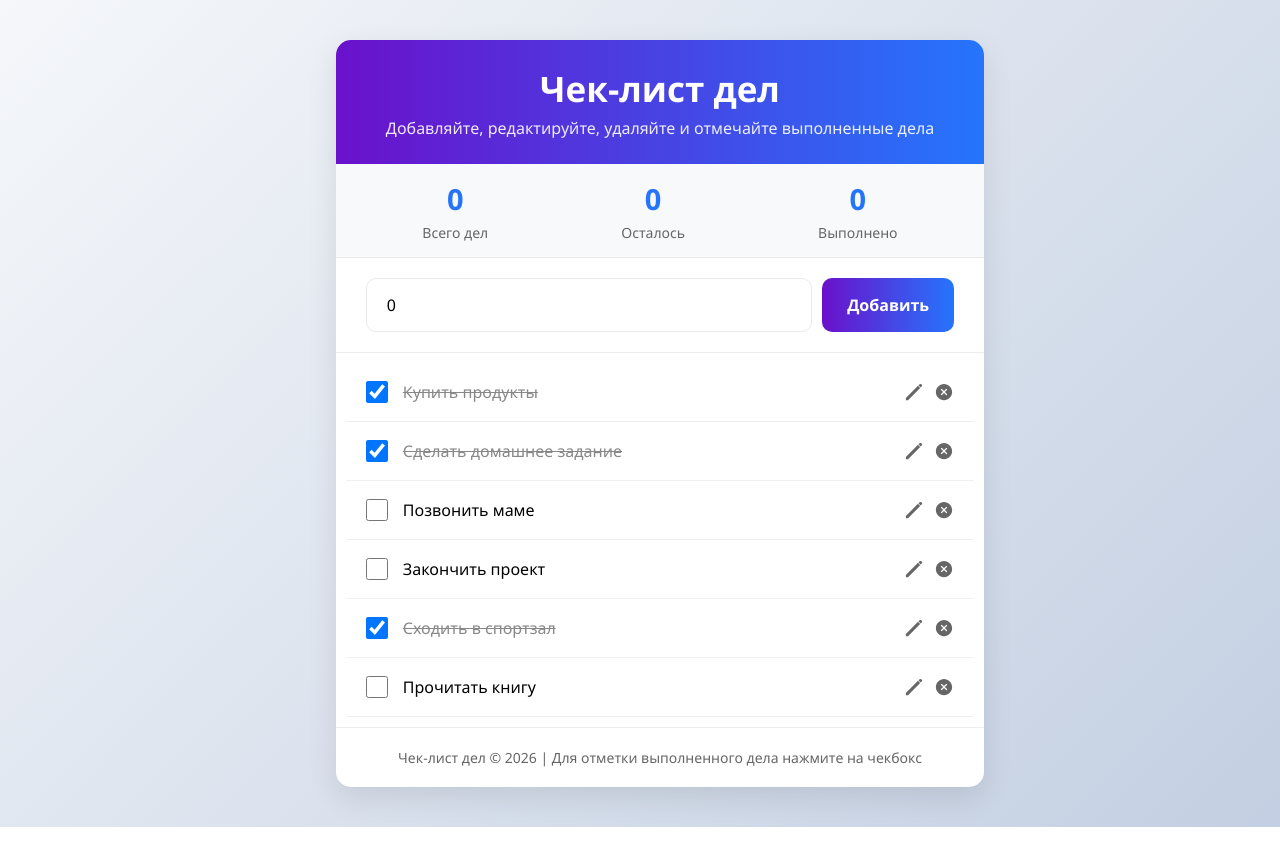
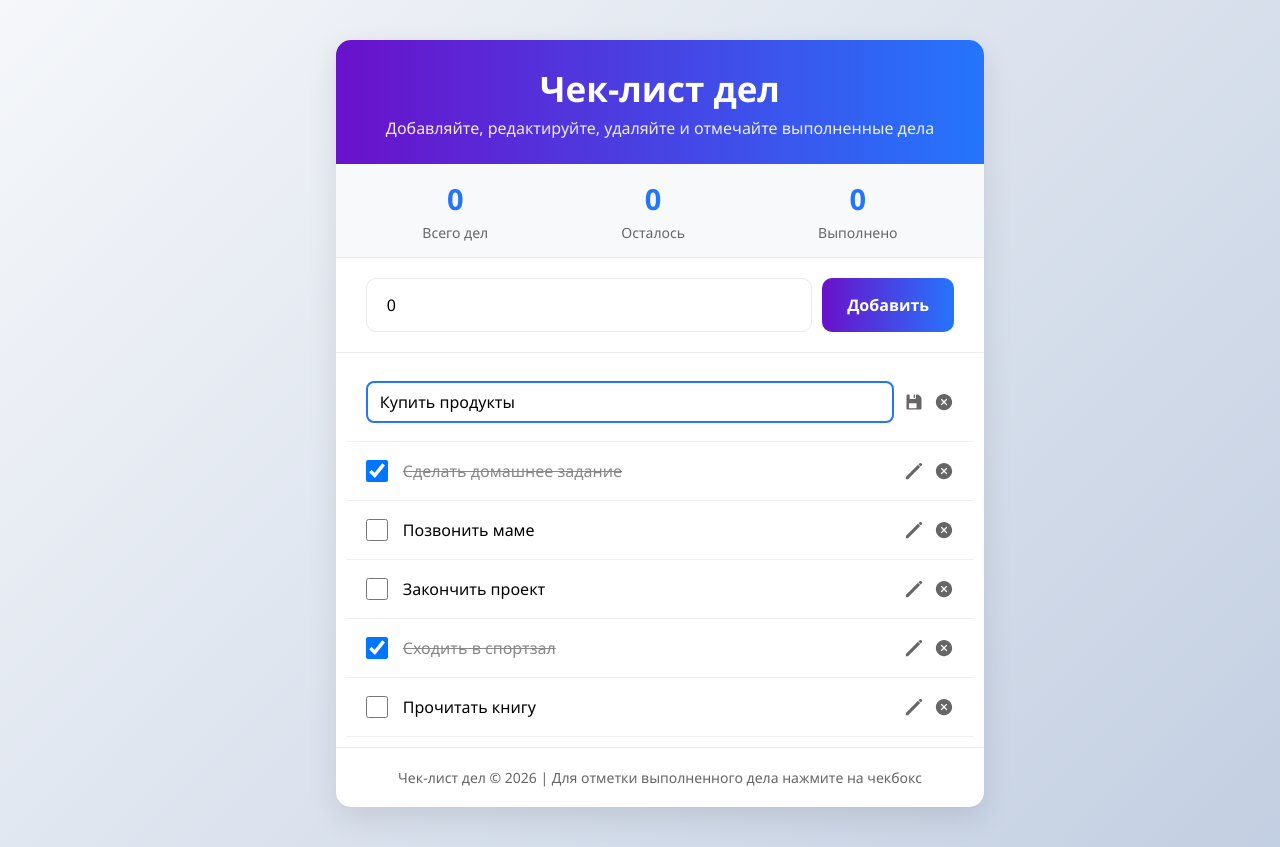
Before and after one commit to ComShep/checklist-v2, a React (Vite) app: page / in a window 1280 px wide. Both pictures are taken after a click on the icon 914 px from the left and 392 px from the top of the page. Built offline with nearby package versions, Linux system fonts and the light colour scheme.

Commit message:
add edit, delete, done logic

```diff
--- a/src/components/todoItem/Task.module.css
+++ b/src/components/todoItem/Task.module.css
@@ -23,7 +23,7 @@
 	display: none;
 }
 
-.todo-item-input {
+.input {
 	flex: 1;
 	padding: 8px 12px;
 	border: 2px solid #2575fc;
@@ -43,6 +43,15 @@
 	font-size: 20px;
 	color: #666;
 	transition: color 0.3s ease;
+
+	background: none;
+  border: none;
+  padding: 0;
+  margin: 0;
+  cursor: pointer;
+  display: inline-flex;
+  align-items: center;
+  justify-content: center;
 }
 
 .button:hover{
@@ -53,3 +62,8 @@
 	text-decoration: line-through;
 	color: #888;
 }
+
+.button:disabled {
+    opacity: 0.5;
+    cursor: not-allowed;
+}
--- a/src/components/todoItem/Task.tsx
+++ b/src/components/todoItem/Task.tsx
@@ -1,49 +1,90 @@
 import { IoPencilSharp } from "react-icons/io5";
 import { IoIosCloseCircle } from "react-icons/io";
 import { IoIosSave } from "react-icons/io";
-import { useState } from "react";
+import { useState, type ChangeEvent } from "react";
 import styles from './Task.module.css'
 import type { TaskItem } from "../../types/types";
+import clsx from "clsx";
 
 type Props = {
 	task: TaskItem
+	onEdit: (id: string, text: string) => void
+	onCheck: (id: string) => void
+	onDelete: (id: string) => void
 }
 
+export const Task = ({ task, onEdit, onCheck, onDelete }: Props) => {
+	const [isEdit, setIsEdit] = useState<boolean>(false);
+	const [inputValue, setInputValue] = useState<string>(task.text)
 
-export const Task = ({task}: Props) => {
-	const [isEdit, setIsEdit] = useState(false);
-	const [inputValue, setInputValue] = useState(null)
+	const handleInputChange = (event: ChangeEvent<HTMLInputElement>) => {
+		setInputValue(event.target.value)
+	}
+
+	const editItem = () => {
+		setIsEdit(true)
+	}
+
+	const saveItem = () => {
+		onEdit(task.id, inputValue)
+		setIsEdit(false)
+	}
+
+	const checkItem = () => {
+		onCheck(task.id)
+	}
+
+	const deleteItem = () => {
+		onDelete(task.id)
+	}
+
+	const checkbox = clsx({
+		[styles.checkbox]: true,
+		[styles.none]: isEdit
+	})
+
+	const text = clsx({
+		[styles.done]: task.done,
+		[styles.none]: isEdit
+	})
+
+	const input = clsx({
+		[styles.input]: true,
+		[styles.none]: !isEdit
+	})
 
 	return (
 		<div className={styles.item}>
 			<input
-				// `todo-item-checkbox ${this.state.isEdit && 'none'}`
-					className={styles.checkbox}
+				className={checkbox}
 				type="checkbox"
 				checked={task.done}
-					onChange={() => {}}
+				onChange={checkItem}
 			/>
 			<span
-					className={task.done ? styles.done : ''}
+				className={text}
 			>{task.text}</span>
-				{/* <input
-					className={`todo-item-input ${!this.state.isEdit && 'none'}`}
-					value={}
-					onChange={}
-				/> */}
+			<input
+				className={input}
+				value={inputValue}
+				onChange={handleInputChange}
+			/>
 			<div className={styles.actions}>
 				{isEdit ?
-						<IoIosSave
+					<button
 						className={styles.button}
-							onClick={() => {}}
-						/> :
+						onClick={saveItem}
+						disabled={inputValue === ''}>
+						<IoIosSave />
+					</button>
+					:
 					<IoPencilSharp
 						className={styles.button}
-							onClick={() => {}}
+						onClick={editItem}
 					/>}
 				<IoIosCloseCircle
 					className={styles.button}
-						onClick={() => {}}
+					onClick={deleteItem}
 				/>
 			</div>
 		</div>
--- a/src/components/todoList/TodoList.tsx
+++ b/src/components/todoList/TodoList.tsx
@@ -36,14 +36,40 @@ const tasksList = [
 	},
 ]
 
-
-
 export const TodoList = () => {
 	const [tasks, setTasks] = useState<TasksList | null>(null)
 
 	useEffect(() => {
 		setTasks(tasksList)
 	}, [])
+
+	const editTask = (id: string, text: string) => {
+		if (tasks !== null) {
+			setTasks(tasks.map(task => {
+				if (task.id === id) {
+					return { ...task, text: text}
+				}
+				return task
+			}))
+		}
+	}
+
+	const checkTask = (id: string) => {
+		if (tasks !== null) {
+			setTasks(tasks.map(task => {
+				if (task.id === id) {
+					return { ...task, done: !task.done}
+				}
+			return task
+			}))
+		}
+	}
+
+	const deleteTask = (id: string) => {
+		if (tasks !== null) {
+			setTasks(tasks?.filter(task => task.id !== id))
+		}
+	}
 
 	if (tasks === null) {
 		return <div className={styles.empty}>
@@ -64,9 +90,9 @@ export const TodoList = () => {
 				<Task
 					key={task.id}
 					task={task}
-					// onCheck={() => {}}
-					// onDelete={() => {}}
-					// onEdit={() => {}}
+					onCheck={checkTask}
+					onDelete={deleteTask}
+					onEdit={editTask}
 				/>
 			))}
 		</div>
```
Lines whose indentation alone changed are shown as unchanged.
